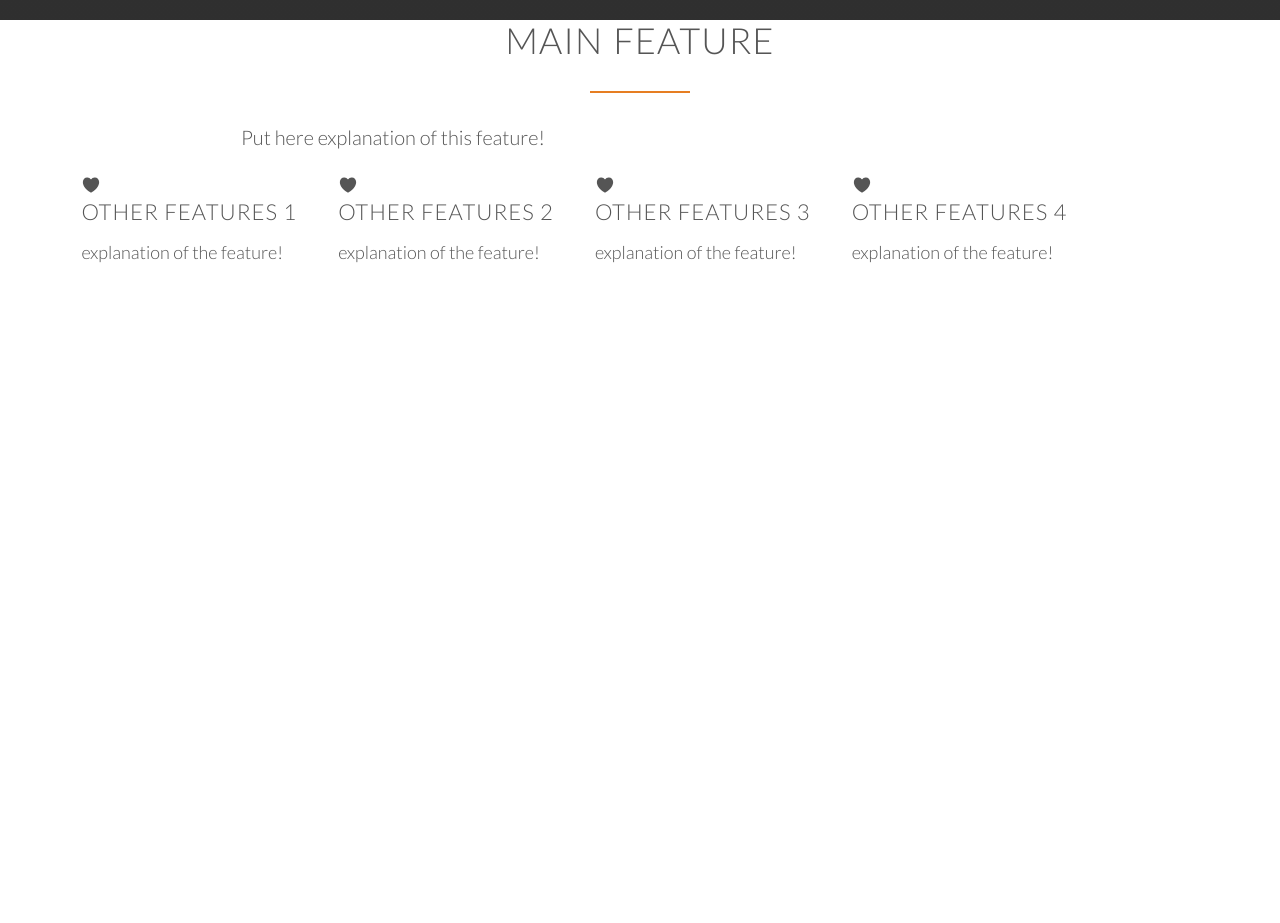
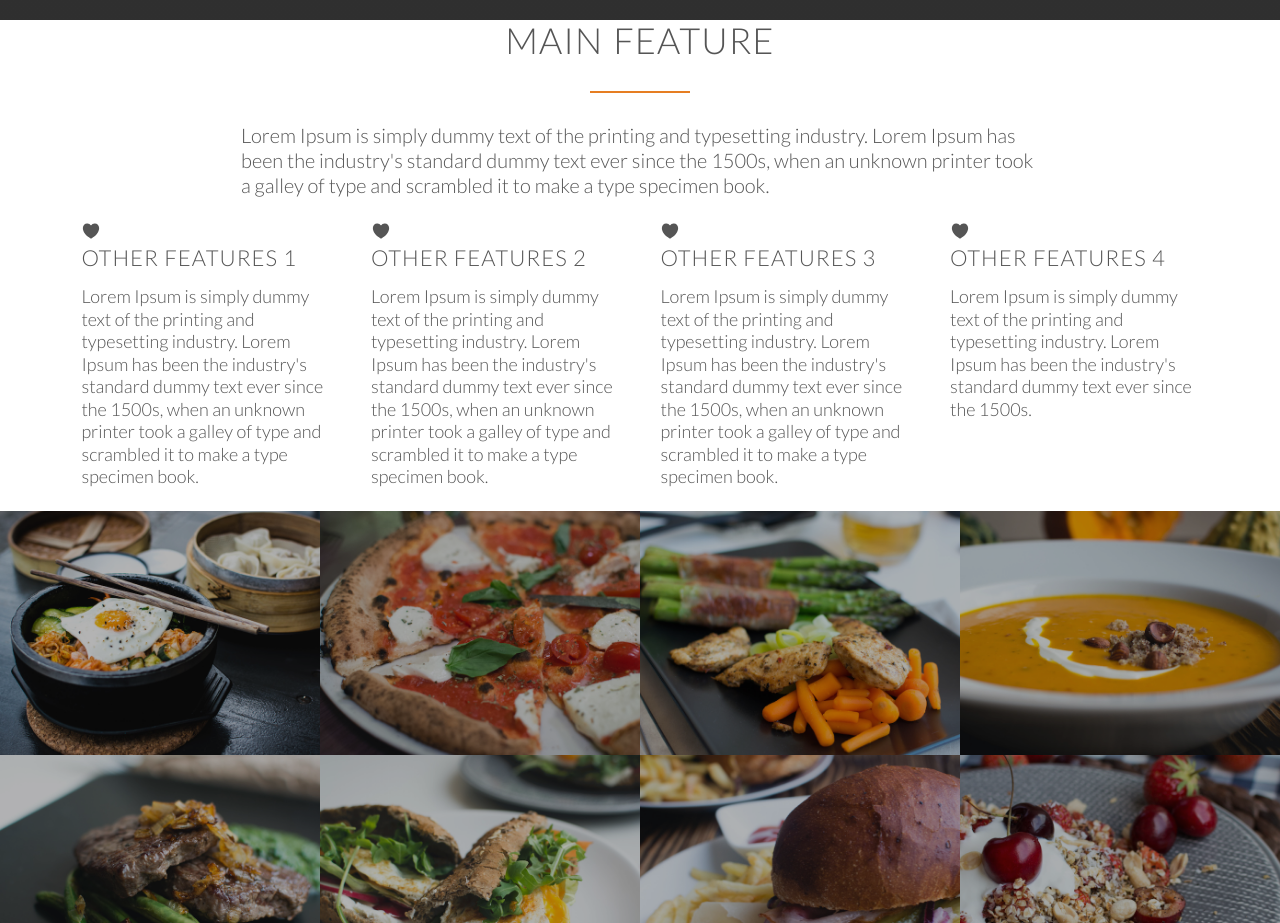
Before and after one commit to Aminzein/First-Project-With-CSS-and-Html-, a plain HTML site: page index.html in a window 1280 px wide. Shown: the part 780-1703 px from the top of the page. Before the commit the page ends 1068 px from the top, so only its background shows below. Drawn offline with nearby package versions, Linux system fonts and the light colour scheme; grey boxes are pictures that could not be loaded.

Commit message:
built meals section

```diff
--- a/index.html
+++ b/index.html
@@ -4,6 +4,7 @@
 	<link rel="stylesheet" type="text/css" href="vendors/CSS/normalize.css">
 	<link rel="stylesheet" type="text/css" href="vendors/CSS/Grid.css">
 	<link rel="stylesheet" type="text/css" href="resources/CSS/style.css">
+	<link rel="stylesheet" type="text/css" href="vendors/CSS/4cols.css">
 	<link  href="http://fonts.googleapis.com/css?family=Lato:100,300,400,300italic" rel="stylesheet" type="text/css ">
 	<title></title>
 </head>
@@ -29,7 +30,7 @@
 		<div class="row">
 			<h2>main Feature</h2>
 			<p class="long-copy">
-				Put here explanation of this feature!
+				Lorem Ipsum is simply dummy text of the printing and typesetting industry. Lorem Ipsum has been the industry's standard dummy text ever since the 1500s, when an unknown printer took a galley of type and scrambled it to make a type specimen book.
 			</p>
 		</div>
 		<div class="row">
@@ -37,32 +38,78 @@
 				<ion-icon name="heart"></ion-icon>
 				<h3>Other features 1</h3>
 				<p>
-					explanation of the feature!
+					Lorem Ipsum is simply dummy text of the printing and typesetting industry. Lorem Ipsum has been the industry's standard dummy text ever since the 1500s, when an unknown printer took a galley of type and scrambled it to make a type specimen book.
 				</p>
 			</div>
 			<div class="col span-1-of-4 box">
 				<ion-icon name="heart"></ion-icon>
 				<h3>Other features 2</h3>
 				<p>
-					explanation of the feature!
+					Lorem Ipsum is simply dummy text of the printing and typesetting industry. Lorem Ipsum has been the industry's standard dummy text ever since the 1500s, when an unknown printer took a galley of type and scrambled it to make a type specimen book.
 				</p>
 			</div>
 			<div class="col span-1-of-4 box">
 				<ion-icon name="heart"></ion-icon>
 				<h3>Other features 3</h3>
 				<p>
-					explanation of the feature!
+					Lorem Ipsum is simply dummy text of the printing and typesetting industry. Lorem Ipsum has been the industry's standard dummy text ever since the 1500s, when an unknown printer took a galley of type and scrambled it to make a type specimen book.
 				</p>
 			</div>
 			<div class="col span-1-of-4 box">
 				<ion-icon name="heart"></ion-icon>
 				<h3>Other features 4</h3>
 				<p>
-					explanation of the feature!
+					Lorem Ipsum is simply dummy text of the printing and typesetting industry. Lorem Ipsum has been the industry's standard dummy text ever since the 1500s.
 				</p>
 			</div>
 		</div>
 	</section>
+	<section class="section-meals">
+		<ul class="meals-showcase">
+			<li>
+				<figure class="meal-photo">
+					<img src="resources/image/1.jpg">
+				</figure>
+			</li>
+			<li>
+				<figure class="meal-photo">
+					<img src="resources/image/2.jpg">
+				</figure>
+			</li>
+			<li>
+				<figure class="meal-photo">
+					<img src="resources/image/3.jpg">
+				</figure>
+			</li>
+			<li>
+				<figure class="meal-photo">
+					<img src="resources/image/4.jpg">
+				</figure>
+			</li>
+		</ul>
+		<ul class="meals-showcase">
+			<li>
+				<figure class="meal-photo">
+					<img src="resources/image/5.jpg">
+				</figure>
+			</li>
+			<li>
+				<figure class="meal-photo">
+					<img src="resources/image/6.jpg">
+				</figure>
+			</li>
+			<li>
+				<figure class="meal-photo">
+					<img src="resources/image/7.jpg">
+				</figure>
+			</li>
+			<li>
+				<figure class="meal-photo">
+					<img src="resources/image/8.jpg">
+				</figure>
+			</li>
+		</ul>
+	</section>
 	<script src="https://unpkg.com/ionicons@5.1.2/dist/ionicons.js"></script>
 </body>
 </html>
--- a/resources/CSS/style.css
+++ b/resources/CSS/style.css
@@ -119,7 +119,7 @@ h3 {
 }
 /*------------PARAGRAPHS----------*/
 .long-copy {
-	line-height: 145%;
+	line-height: 125%;
 	width: 70%;
 	margin-left: 15%;
 }
@@ -128,7 +128,7 @@ h3 {
 }
 .box p {
 	font-size: 90%;
-	line-height: 145%;
+	line-height: 125%;
 }
 .logo {
 	height: 100px;
@@ -166,3 +166,39 @@ h3 {
 	font-size: 400%;
 	margin-bottom: 10px;
 }
+
+/* ------------------------------*/
+/* meals */
+/* ------------------------------*/
+
+.section-meals {
+	padding: 0;
+}
+.meals-showcase {
+	list-style: none;
+	width: 100%;
+}
+.meals-showcase li {
+	display: block;
+	float: left;
+	width: 25%;
+}
+.meal-photo {
+	width: 100%;
+	margin: 0;
+	overflow: hidden;
+	background-color: #000;
+}
+
+.meal-photo img {
+	opacity: 0.7;
+	width: 100%;
+	height: auto;
+	transform: scale(1.15);
+	transition: transform 0.5s , opacity 0.5s;
+}
+
+.meal-photo img:hover {
+	opacity: 1;
+	transform: scale(1.03);
+}
--- /dev/null
+++ b/vendors/CSS/4cols.css
@@ -0,0 +1,36 @@
+/*  GRID OF FOUR   ============================================================================= */
+
+
+.span_4_of_4 {
+	width: 100%;
+}
+
+.span_3_of_4 {
+	width: 74.6%;
+}
+
+.span_2_of_4 {
+	width: 49.2%;
+}
+
+.span-1-of-4 {
+	width: 23.8%;
+}
+
+
+/*  GO FULL WIDTH AT LESS THAN 480 PIXELS */
+
+@media only screen and (max-width: 480px) {
+	.span_4_of_4 {
+		width: 100%;
+	}
+	.span_3_of_4 {
+		width: 100%;
+	}
+	.span_2_of_4 {
+		width: 100%;
+	}
+	.span-1-of-4 {
+		width: 100%;
+	}
+}
```
Also changed, not shown: resources/image/1.jpg (added), resources/image/2.jpg (added), resources/image/3.jpg (added), resources/image/4.jpg (added), resources/image/5.jpg (added), resources/image/6.jpg (added), resources/image/7.jpg (added), resources/image/8.jpg (added).
